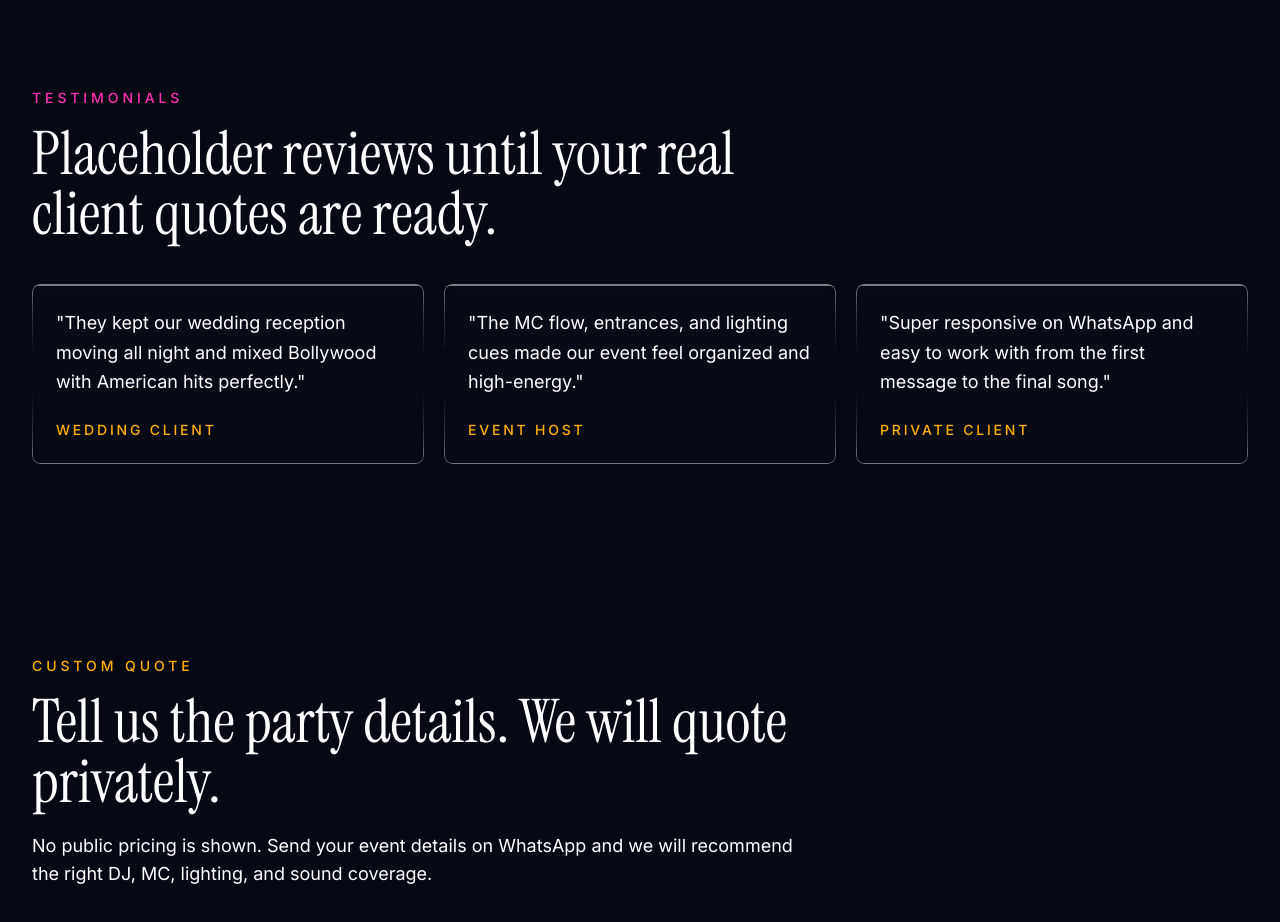
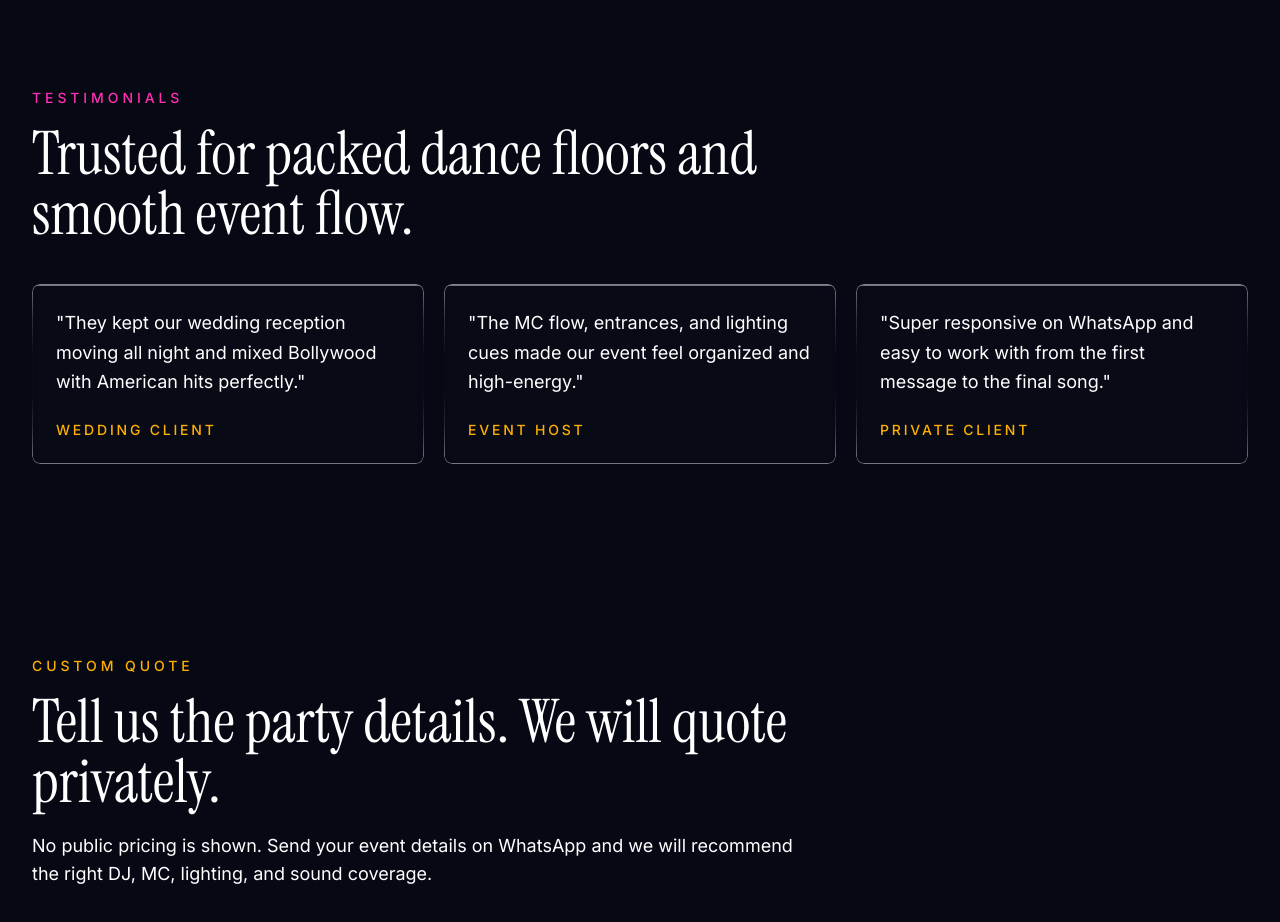
Before and after one commit to srkreddy452-hash/midnightpulsedjs, a React (Vite) app: page / in a window 1280 px wide. Shown: the part 4260-5182 px from the top of the page. Built offline with nearby package versions, Linux system fonts and the light colour scheme.

Commit message:
Update testimonials heading

```diff
--- a/src/App.tsx
+++ b/src/App.tsx
@@ -839,7 +839,7 @@ function App() {
             className="max-w-3xl text-4xl font-normal leading-tight text-white sm:text-6xl"
             style={{ fontFamily: "'Instrument Serif', serif" }}
           >
-            Placeholder reviews until your real client quotes are ready.
+            Trusted for packed dance floors and smooth event flow.
           </h2>
           <div className="mt-10 grid gap-5 md:grid-cols-3">
             {testimonials.map((testimonial) => (
```
